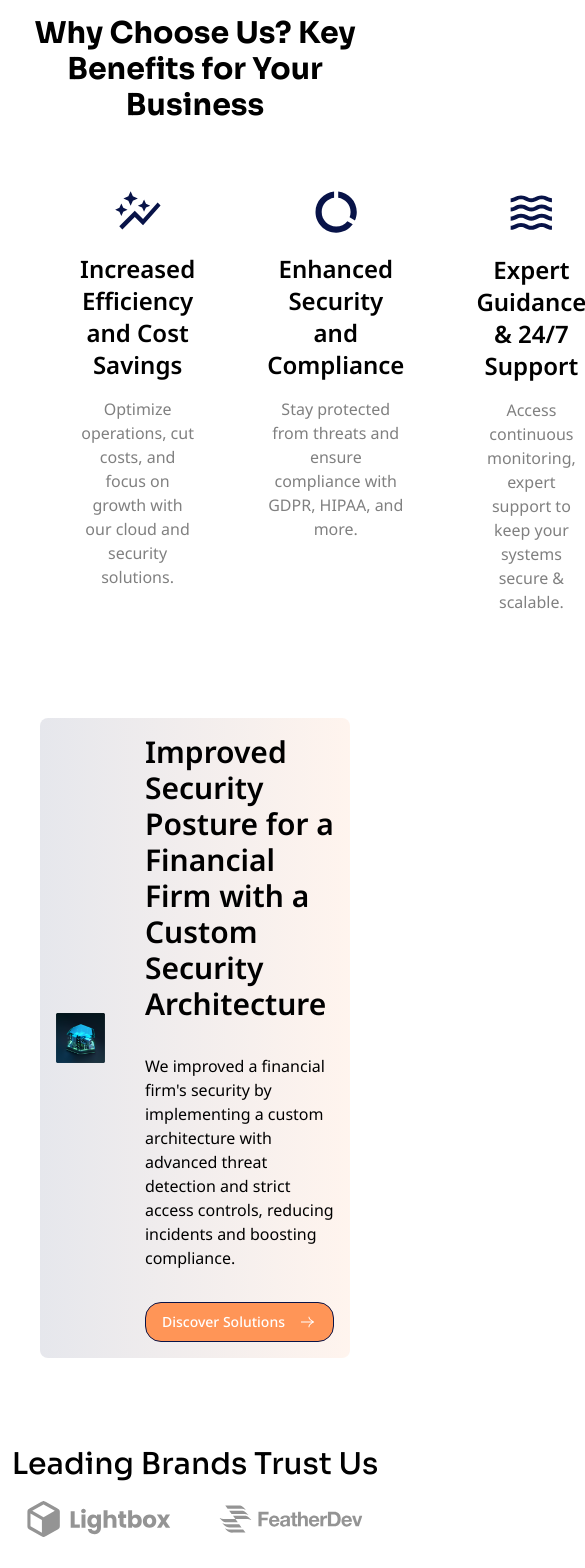
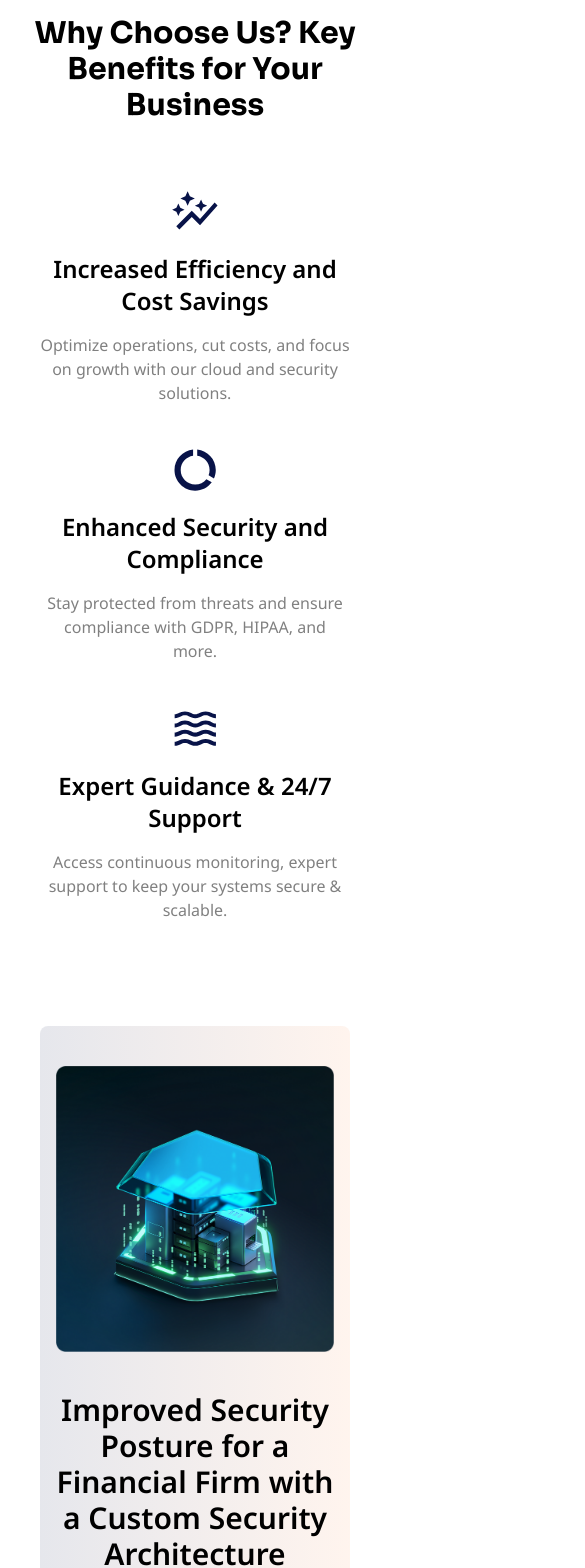
Before and after one commit to Lukman10a/web-agency, a Next.js app: page / in a window 390 px wide. Shown: the part 3220-4788 px from the top of the page, 585 px wide, since content can reach past the window. Built offline with nearby package versions, Linux system fonts and the light colour scheme.

Commit message:
add responsiveness to the why-choose-us section

```diff
--- a/src/components/why-choose-us.tsx
+++ b/src/components/why-choose-us.tsx
@@ -43,7 +43,10 @@ export default function WhyChooseUs() {
       </h2>
 
       {/* Benefits Section */}
-      <section className="flex gap-10 p-16" aria-labelledby="benefits-heading">
+      <section
+        className="sm:px-6 lg:px-8 flex lg:flex-col gap-10 p-16"
+        aria-labelledby="benefits-heading"
+      >
         {benefits.map((benefit, index) => (
           <article
             key={index}
@@ -58,14 +61,14 @@ export default function WhyChooseUs() {
 
       {/* Case Study Section */}
       <section
-        className="flex items-center m-10 rounded-lg gap-10 p-4 bg-gradient-to-l from-[rgba(255,149,87,0.1)] to-[rgba(8,19,72,0.1)]"
+        className="lg:flex-col flex items-center m-10 rounded-lg gap-10 p-4 bg-gradient-to-l from-[rgba(255,149,87,0.1)] to-[rgba(8,19,72,0.1)] lg:py-10"
         aria-labelledby="case-study-heading"
       >
         <div className="flex-1">
           <Image src={securityImg} alt="Security Image" className="w-[550px]" />
         </div>
 
-        <div className="space-y-8 flex-1">
+        <div className="space-y-8 flex-1 flex flex-col lg:text-center lg:items-center ">
           <h3
             id="case-study-heading"
             className="text-5xl md:text-3xl font-semibold"
@@ -96,13 +99,13 @@ export default function WhyChooseUs() {
         >
           Leading Brands Trust Us
         </h2>
-        <div className="flex justify-center gap-12 flex-wrap">
+        <div className="grid grid-cols-4 sm:grid-cols-2 gap-12 place-items-center">
           {[lightbox, featherdev, boltshift, globalbank].map((brand, index) => (
             <Image
               key={index}
               src={brand}
               alt={`Brand ${index}`}
-              className="w-36"
+              className="w-36 "
             />
           ))}
         </div>
```
